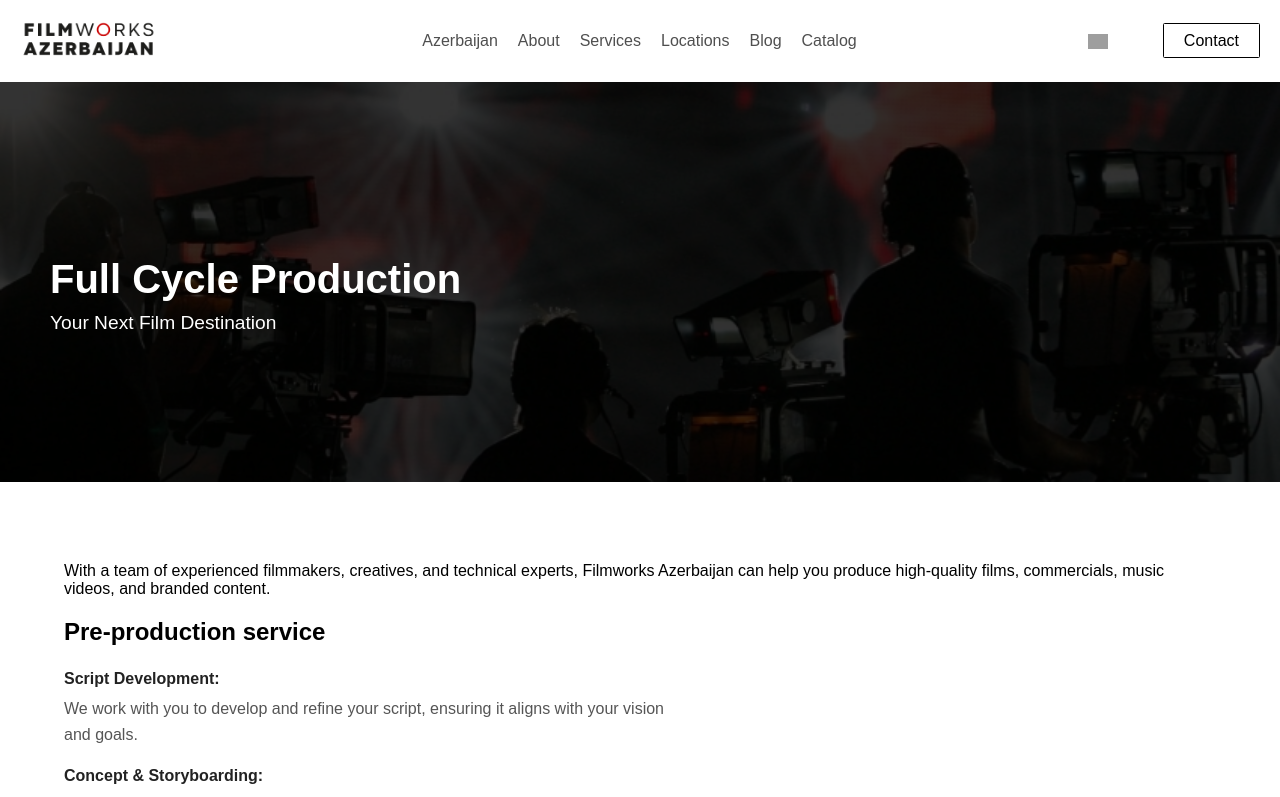
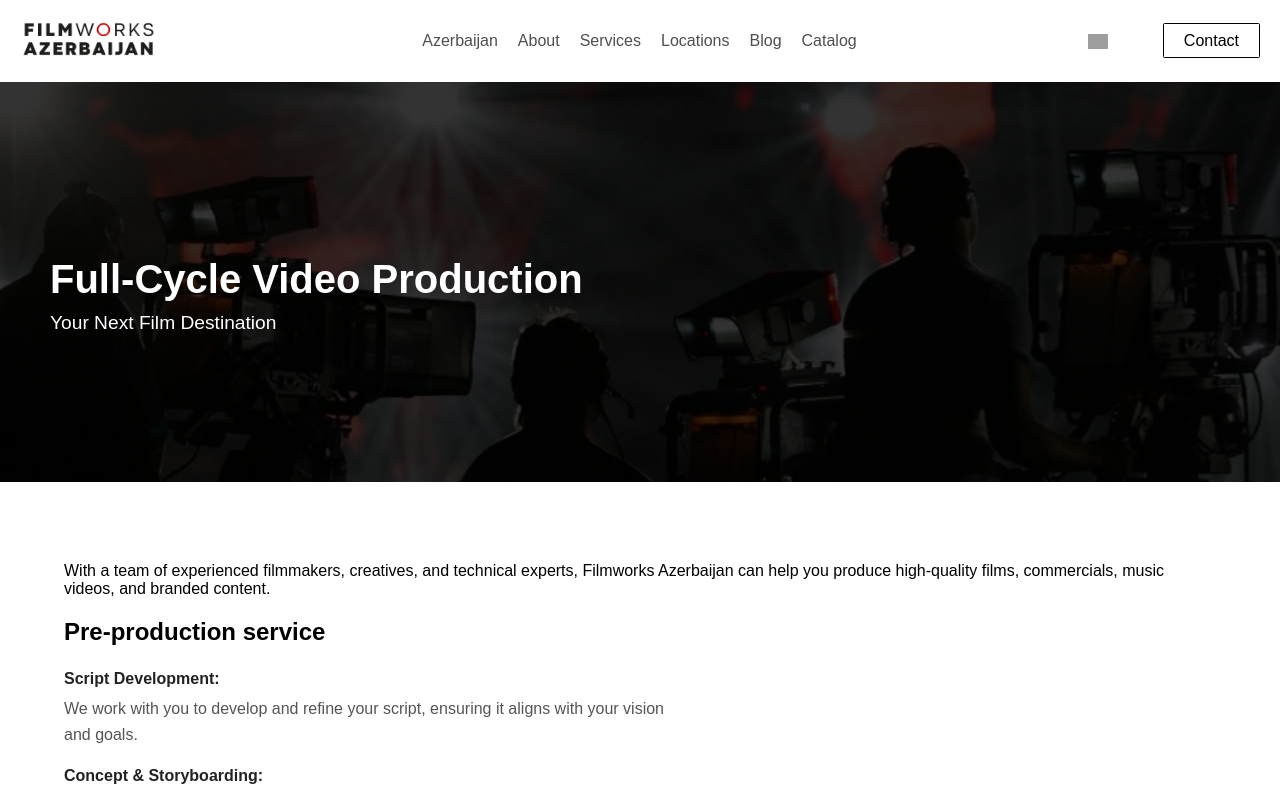
Before and after one commit to nicatzamanwork/adzone, a Next.js app: page /full-cycle-video in a window 1280 px wide. Shown: the top 797 px of the page. Built offline with nearby package versions, Linux system fonts and the light colour scheme; grey boxes are pictures that could not be loaded.

Commit message:
adzone release ignoreDuringBuilds added

```diff
--- a/pages/full-cycle-video.js
+++ b/pages/full-cycle-video.js
@@ -16,7 +16,7 @@ const Blog = () => {
       >
         <div className="header-overlay">
           <div className="header-content">
-            <h1>Full Cycle Production</h1>
+            <h1>Full-Cycle Video Production</h1>
             <p>Your Next Film Destination</p>
           </div>
         </div>
```
